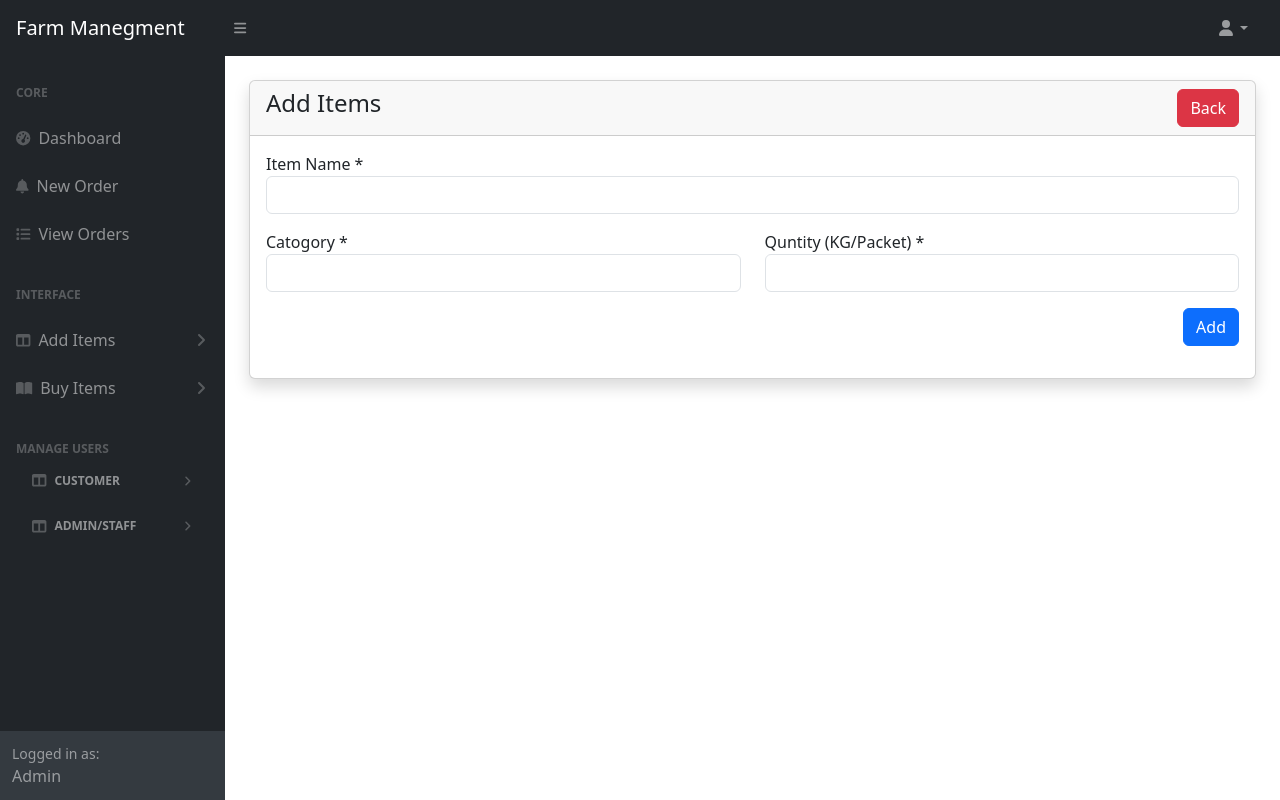
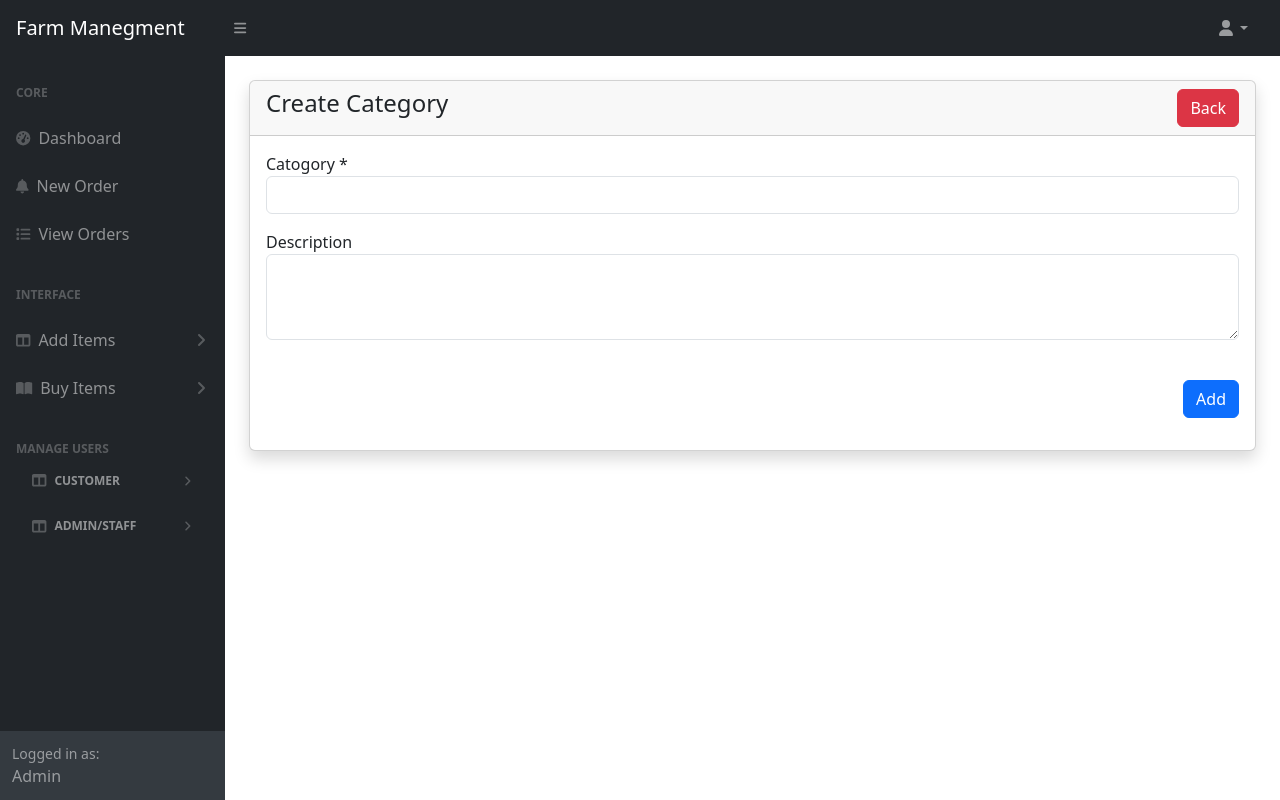
Before and after one commit to SahanMewantha/pos, a PHP site: page /admin/categories-create.php in a window 1280 px wide. Run offline with PHP 8.4, Linux system fonts and the light colour scheme; some libraries are stand-ins or nearby versions.

Commit message:
catogory

```diff
--- a/admin/categories-create.php
+++ b/admin/categories-create.php
@@ -3,7 +3,7 @@
 <div class="container-fluid px-4">
     <div class="card mt-4 shadow">
     <div class="card-header">
-            <h4 class="mb-0">Add Items
+            <h4 class="mb-0">Create Category
             <a href="categories.php" class="btn btn-danger float-end">Back</a>
             </h4>
     </div>
@@ -14,18 +14,18 @@
         <form action="./code.php" method="post">
             <div class="row">
                 <div class="col-md-12 mb-3">
-                    <label for="">Item Name *</label>
-                    <input type="text" name="itemname" required class="form-control"/>
-                </div>
-                <div class="col-md-6 mb-3">
                     <label for="">Catogory  *</label>
                     <input type="text" name="category" placeholder="" required class="form-control"/>
                 </div>
-                <div class="col-md-6 mb-3">
-                    <label for="">Quntity (KG/Packet) *</label>
-                    <input type="number" name="qty" required class="form-control"/>
+
+                <div class="col-md-12 mb-3">
+                    <label for="">Description</label>
+                    <textarea name="description" class="form-control" rows="3"></textarea>
                 </div>
+
+
                 <div class="col-md-12 mb-3 text-end">
+                    <br>
                     <button type="submit" name="savecategory" class="btn btn-primary">Add</button>
                 </div>
             </div>
--- a/admin/categories.php
+++ b/admin/categories.php
@@ -26,9 +26,7 @@
                 <thead>
                     <tr>
                         <th>ID</th>
-                        <th>Name</th>
                         <th>Category</th>
-                        <th>Quntity (Kg/Packets)</th>
                         <th>Action</th>
                     </tr>
                 </thead>
@@ -38,9 +36,7 @@
                     <?php foreach($categories as $Item) :  ?>
                     <tr>
                         <td><?= $Item['id'] ?></td>
-                        <td><?= $Item['itemname'] ?></td>
                         <td><?= $Item['category'] ?></td>
-                        <td><?= $Item['quntity'] ?></td>
                         <td>
                             <a href="categories-edit.php?id=<?=  $Item['id'] ?>" class="btn btn-success btn-sm">Edit</a>
                             <a href="categories-delete.php?id=<?=  $Item['id'] ?>"  class="btn btn-danger btn-sm">Delete</a>
```
Also changed, not shown: admin/categories-edit.php (+4 -8 lines), admin/code.php (+7 -11 lines), admin/orders-create.php (+12 -0 lines).
